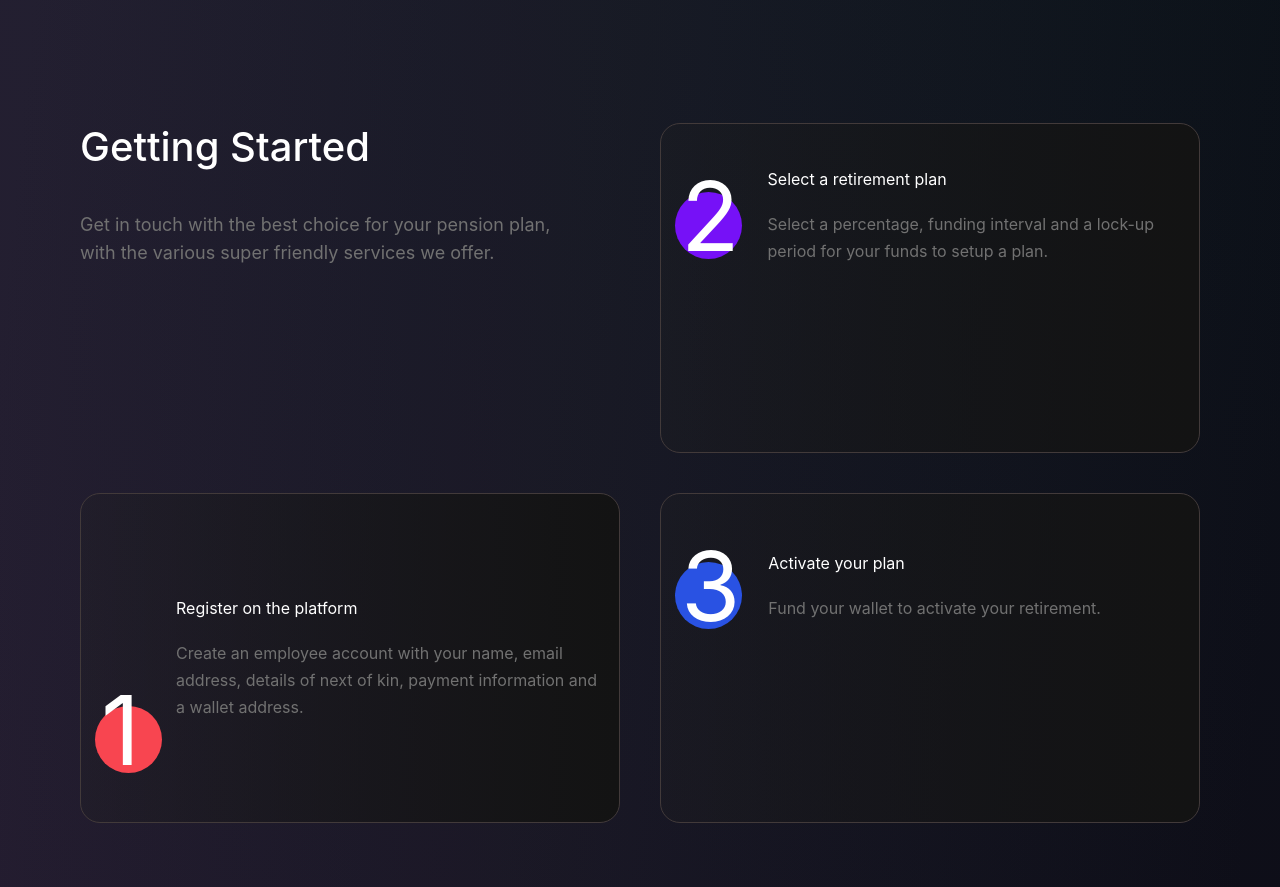
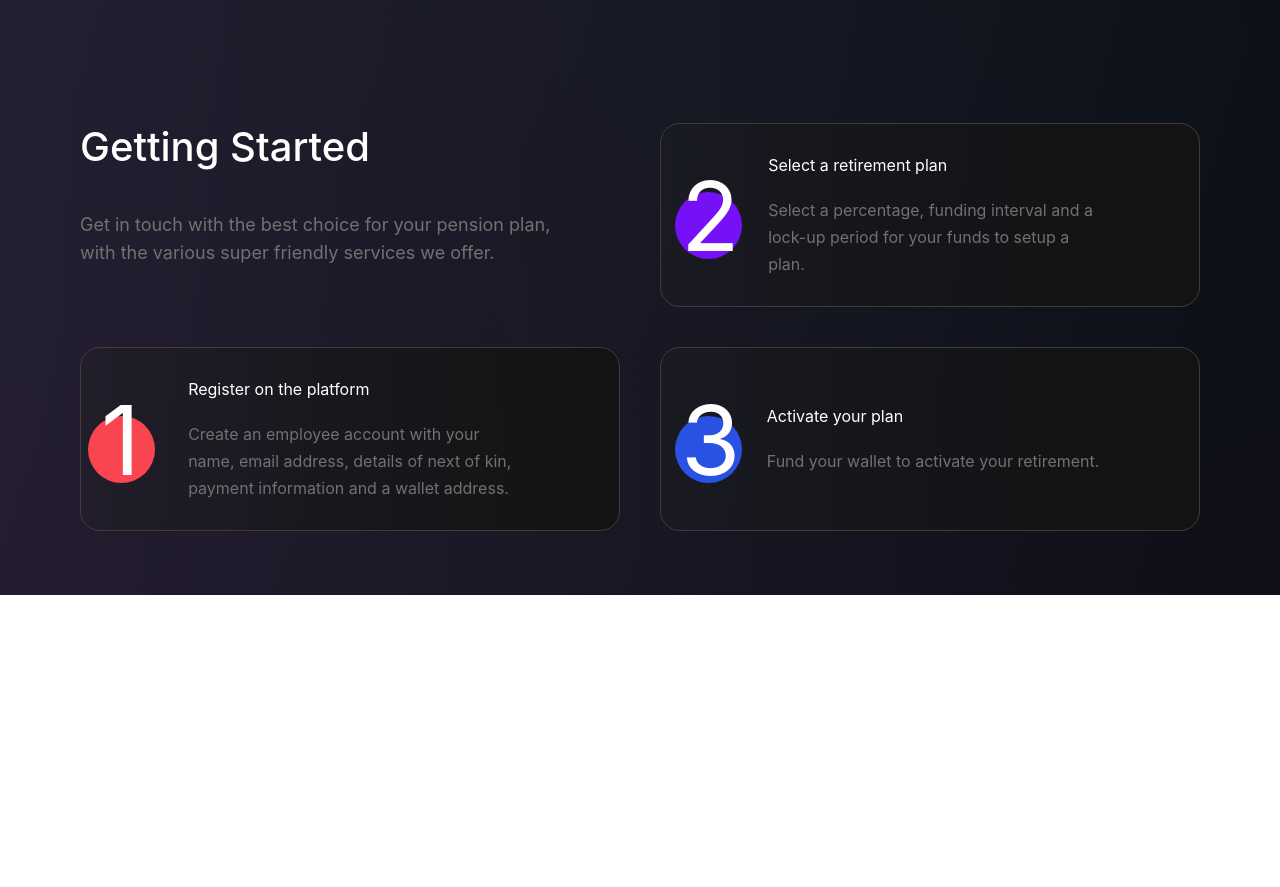
Before and after one commit to fury-js/beima, a React (Create React App) app: page / in a window 1280 px wide. Shown: the part 1440-2327 px from the top of the page. After the commit the page ends 2035 px from the top, so only its background shows below. Built offline with nearby package versions, Linux system fonts and the light colour scheme.

Commit message:
--feat: update css bugs on getting started section

```diff
--- a/src/pages/LandingPage/index.jsx
+++ b/src/pages/LandingPage/index.jsx
@@ -129,7 +129,7 @@ function LandingPage(props) {
       </section>
       <section className={`${styles.section_3} `}>
         <div className="container overflow-hidden">
-          <div className="grid grid-cols-1 md:grid-cols-2 grid-rows-2 gap-10 py-10 md:py-16">
+          <div className="grid grid-cols-1 md:grid-cols-2 grid-rows-2 gap-8 md:gap-10 py-10 md:py-16">
             <div className={`col-1 ${styles["title-container"]}`}>
               <div className={`${styles["header-text"]} text-white mb-10`}>
                 Getting Started
@@ -141,12 +141,12 @@ function LandingPage(props) {
                 </p>
               </div>
             </div>
-            <div className={`order-2 md:order-1 col-1 p-6 ${styles["cards"]}`}>
-              <div className="flex gap-7 ">
-                <div className={`${styles["start-numbers"]} mr-5 md:mr-0`}>
+            <div className={`flex order-2 md:order-1 col-1 p-6 ${styles["cards"]}`}>
+              <div className="grid grid-cols-7 ">
+                <div className={`${styles["start-numbers"]}`}>
                   <span>2</span>
                 </div>
-                <div className="flex flex-col justify-center">
+                <div className="ml-4 md:mr-0 col-span-6 col-start-2 col-end-7 flex flex-col justify-center">
                   <p className="mb-5">Select a retirement plan</p>
                   <p className={`${styles["card-details"]}`}>
                     Select a percentage, funding interval and a lock-up period
@@ -155,12 +155,12 @@ function LandingPage(props) {
                 </div>
               </div>
             </div>
-            <div className={`order-1 md:order-2 col-1 p-6 ${styles["cards"]}`}>
-              <div className="flex gap-7 ">
-                <div className={`${styles["start-numbers"]} mr-5 md:mr-0`}>
+            <div className={`flex order-1 md:order-2 col-1 p-6 ${styles["cards"]}`}>
+              <div className="grid grid-cols-7 ">
+                <div className={`${styles["start-numbers"]}`}>
                   <span>1</span>
                 </div>
-                <div className="flex flex-col justify-center">
+                <div className="ml-4 md:mr-0 col-span-6 col-start-2 col-end-7 flex flex-col justify-center">
                   <p className="mb-5">Register on the platform</p>
                   <p className={`${styles["card-details"]}`}>
                     Create an employee account with your name, email address,
@@ -170,12 +170,12 @@ function LandingPage(props) {
                 </div>
               </div>
             </div>
-            <div className={`order-3 md:order-3 col-1 p-6 ${styles["cards"]}`}>
-              <div className="flex gap-7 ">
-                <div className={`${styles["start-numbers"]} mr-5 md:mr-0`}>
+            <div className={`flex order-3 md:order-3 col-1 p-6 ${styles["cards"]}`}>
+              <div className="grid grid-cols-7 ">
+                <div className={`${styles["start-numbers"]}`}>
                   <span>3</span>
                 </div>
-                <div className="flex flex-col justify-center">
+                <div className="ml-4 md:mr-0 col-span-6 col-start-2 col-end-7 flex flex-col justify-center">
                   <p className="mb-5">Activate your plan</p>
                   <p className={`${styles["card-details"]}`}>
                     Fund your wallet to activate your retirement.
--- a/src/pages/LandingPage/landing-page.module.css
+++ b/src/pages/LandingPage/landing-page.module.css
@@ -151,7 +151,7 @@
 }
 
 .start-numbers {
-  position: relative;
+  position: absolute;
   font-size: 60px;
   z-index: 1;
 }
@@ -177,10 +177,13 @@
   z-index: -1;
 }
 
+.cards:nth-child(3) span::before {
+  left: -13px;
+}
+
 @media screen and (min-width: 768px) {
   .start-numbers span::before {
     bottom: 15px;
-    left: -6px;
     height: 67px;
     width: 67px;
   }
@@ -195,8 +198,7 @@
 }
 
 .cards:nth-child(3) span {
-  margin-right: 8px;
-  padding-left: 8px;
+  margin: auto;
 }
 
 .cards:nth-child(4) span::before {
```
